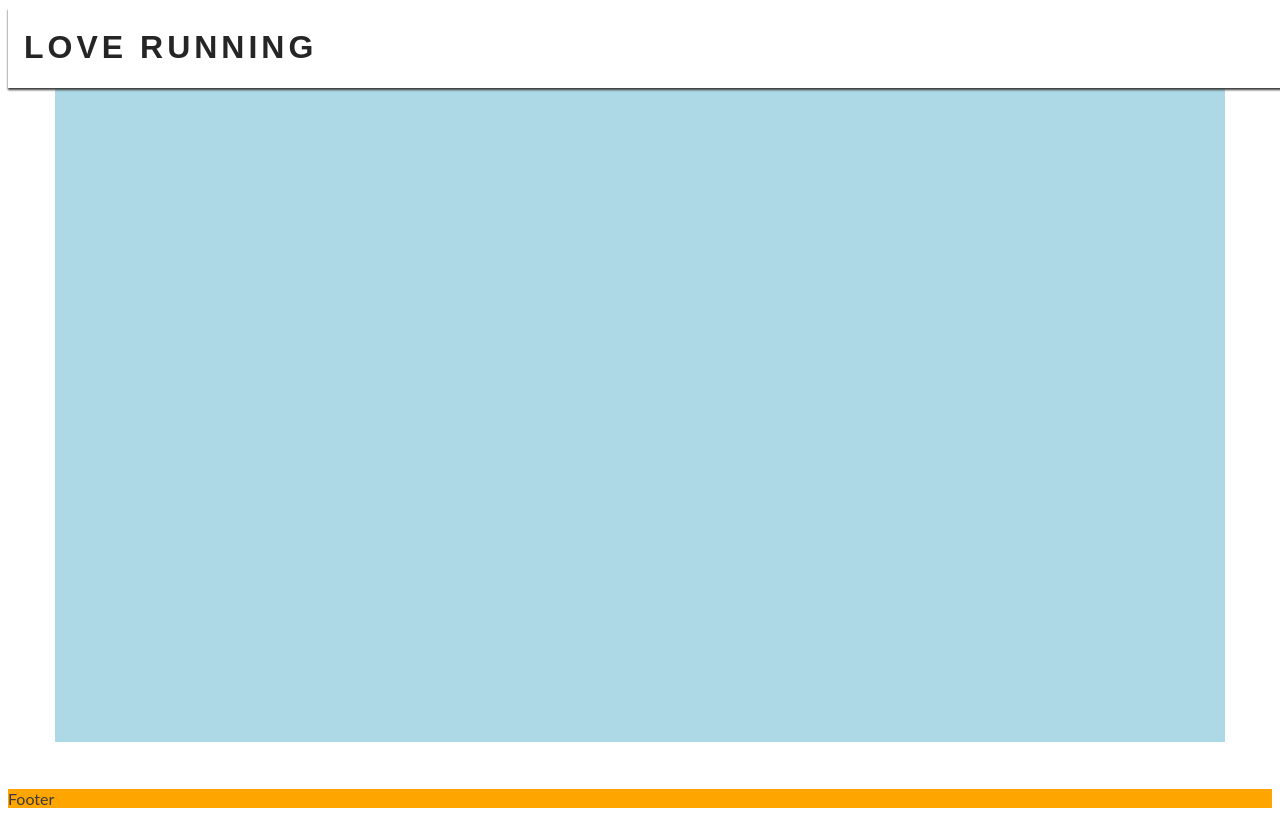
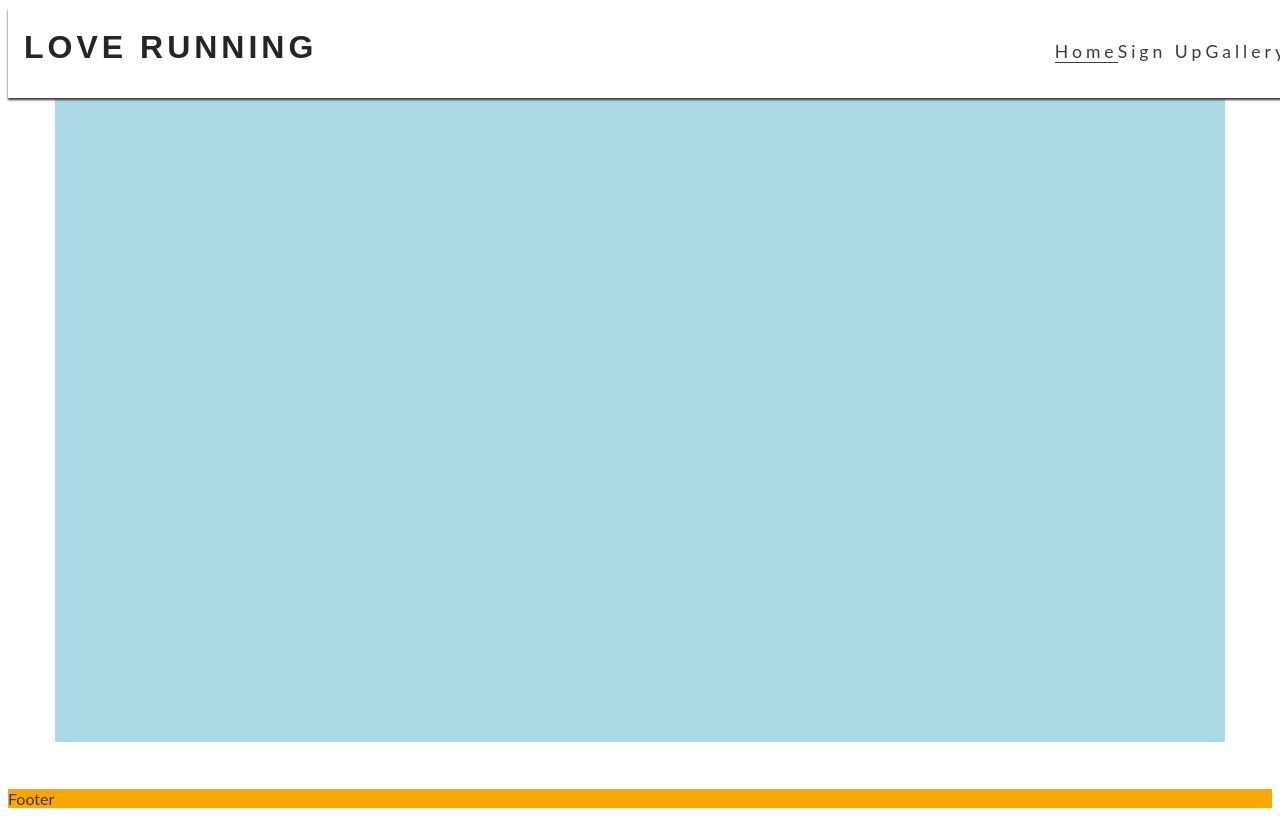
Before and after one commit to BristolGeza/love-running, a plain HTML site: page index.html in a window 1280 px wide. Drawn offline with Linux system fonts and the light colour scheme.

Commit message:
media 760px to up

```diff
--- a/assets/css/style.css
+++ b/assets/css/style.css
@@ -97,3 +97,28 @@ main {
 footer {
     background-color: orange;
 }
+/* Media query: tablets and larger (760px and up) */
+ @media screen and (min-width: 760px) {
+    /* Header */
+
+    nav {
+        display: block;
+        position: relative;
+        box-shadow: none;
+        width: fit-content;
+        padding-right: 1rem;
+
+    }
+    #menu {
+        display: flex;
+    }
+    #manu >li {
+        padding-left: 1rem;
+    }
+    .nav-toggle-label {
+        display: none;
+    }
+
+
+
+ }
```
